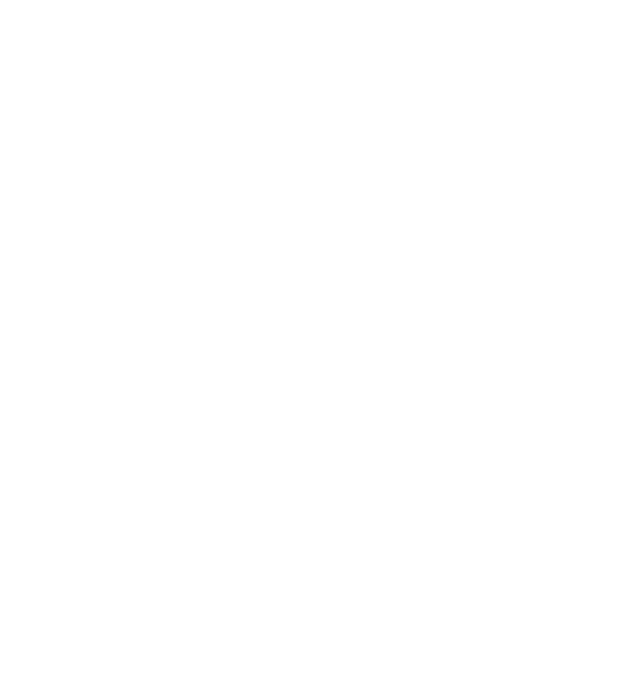
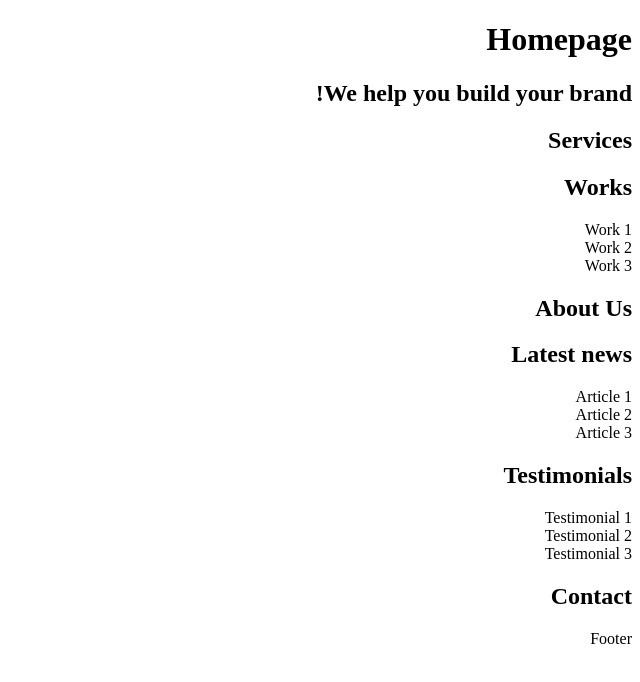
Before and after one commit to starles-barkley/atlas-web_front_end, a plain HTML site: page html_advanced/9-index.html in a window 1280 px wide. Shown: the whole page, without its empty margins (640-1280 px from the left). Drawn offline with Linux system fonts and the light colour scheme.

Commit message:
fix my accidental change of 8-index and move my code from 8-index to 9-index

```diff
--- a/html_advanced/9-index.html
+++ b/html_advanced/9-index.html
@@ -0,0 +1,73 @@
+<!DOCTYPE html>
+<html lang="en" dir="rtl">
+    <head>
+        <meta charset="utf-8">
+        <meta name="viewport" content="initial-scale=1.0, width=device-width, viewport-fit=cover">
+        <meta name="description" content="Techium is a digital agency">
+        <link rel="icon" type="image/x-icon" href="./favicon.ico">
+        <link rel="icon" type="image/png" href="./favicon.png">
+        <title>
+            Homepage - Techium
+        </title>
+        <body>
+            <header>
+                <nav></nav>
+            </header>
+            <main>
+                <h1>Homepage</h1>
+                <section>
+                    <h2>We help you build your brand!</h2>
+                </section>
+                <section>
+                    <h2>Services</h2>
+                </section>
+                <section>
+                    <h2>Works</h2>
+                    <article>
+                        Work 1
+                    </article>
+                    <article>
+                        Work 2
+                    </article>
+                    <article>
+                        Work 3
+                    </article>
+                </section>
+                <section>
+                    <h2>About Us</h2>
+                </section>
+                <section>
+                    <h2>Latest news</h2>
+                    <article>
+                        Article 1
+                    </article>
+                    <article>
+                        Article 2
+                    </article>
+                    <article>
+                        Article 3
+                    </article>
+                </section>
+                <section>
+                    <h2>Testimonials</h2>
+                    <article>
+                        Testimonial 1
+                    </article>
+                    <article>
+                        Testimonial 2
+                    </article>
+                    <article>
+                        Testimonial 3
+                    </article>
+                </section>
+                <section>
+                    <h2>Contact</h2>
+                </section>
+            </main>
+            <footer>
+                Footer
+            </footer>
+        </body>
+    </head>
+
+</html>
```
Also changed, not shown: html_advanced/8-index.html (+7 -8 lines).
